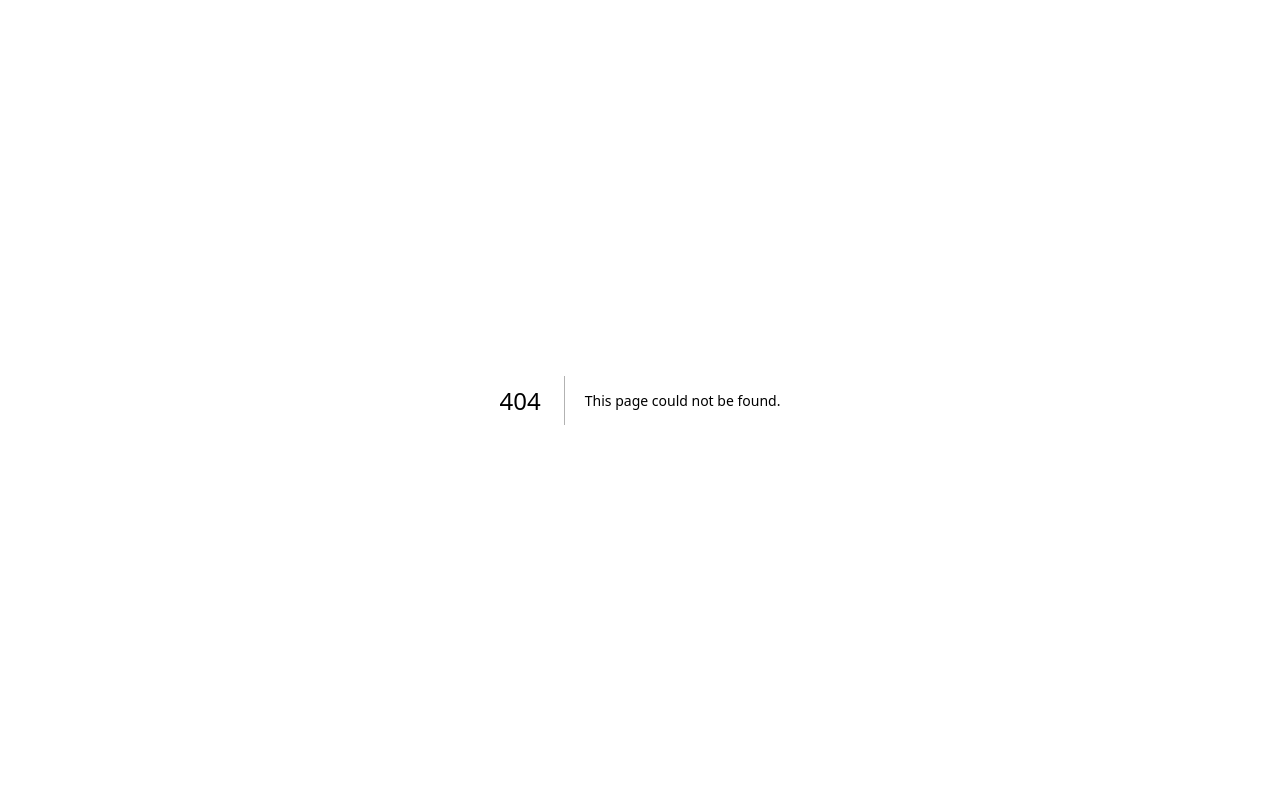
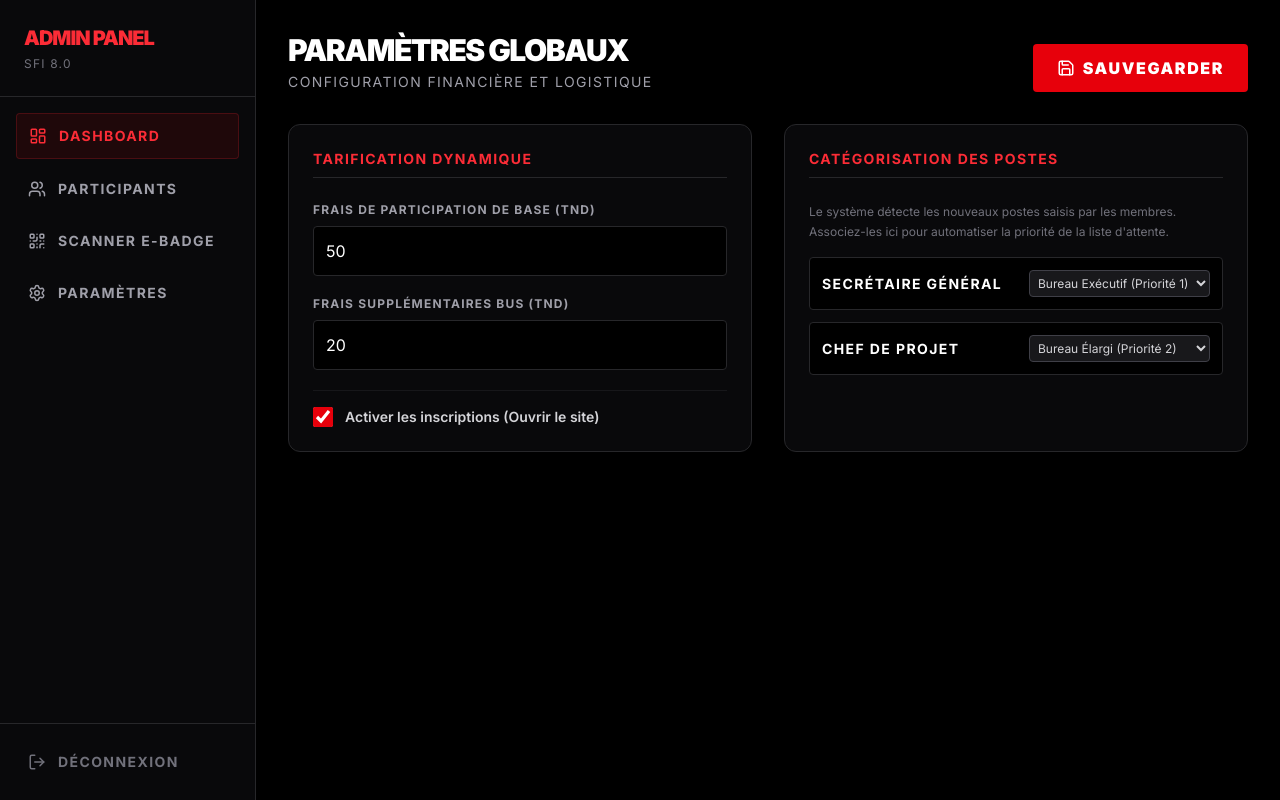
Before and after one commit to yessinebenfraj106-byte/sfi, a Next.js app: page /admin/settings in a window 1280 px wide. Before the commit this address had no page. Built offline with nearby package versions, Linux system fonts and the light colour scheme.

Commit message:
feat: complete admin panel users and settings pages

```diff
--- /dev/null
+++ b/src/app/admin/settings/page.tsx
@@ -0,0 +1,90 @@
+"use client";
+
+import { Save } from "lucide-react";
+import { toast } from "sonner";
+import { useState } from "react";
+
+export default function AdminSettings() {
+  const [loading, setLoading] = useState(false);
+
+  const handleSave = (e: React.FormEvent) => {
+    e.preventDefault();
+    setLoading(true);
+    toast.success("Paramètres mis à jour avec succès !");
+    setTimeout(() => setLoading(false), 1000);
+  };
+
+  return (
+    <div className="p-8 max-w-5xl">
+      <header className="mb-8 flex justify-between items-end">
+        <div>
+          <h1 className="text-3xl font-black uppercase tracking-tighter">Paramètres Globaux</h1>
+          <p className="text-zinc-400 text-sm mt-1 tracking-widest uppercase">Configuration Financière et Logistique</p>
+        </div>
+        <button
+          onClick={handleSave}
+          disabled={loading}
+          className="flex items-center gap-2 bg-red-600 hover:bg-red-700 text-white px-6 py-3 rounded font-black uppercase tracking-widest transition-all active:scale-95 disabled:opacity-50"
+        >
+          <Save size={18} /> {loading ? "Sauvegarde..." : "Sauvegarder"}
+        </button>
+      </header>
+
+      <div className="grid grid-cols-1 lg:grid-cols-2 gap-8">
+
+        {/* Section Tarification */}
+        <div className="bg-zinc-950 border border-zinc-800 rounded-xl p-6 shadow-lg">
+          <h2 className="text-red-500 font-bold uppercase tracking-widest text-sm mb-6 border-b border-zinc-800 pb-2">Tarification Dynamique</h2>
+
+          <div className="space-y-5">
+            <div>
+              <label className="block text-xs font-bold text-zinc-400 uppercase tracking-widest mb-2">Frais de Participation de Base (TND)</label>
+              <input type="number" defaultValue={50} className="w-full bg-black border border-zinc-800 rounded p-3 text-white focus:outline-none focus:border-red-500 transition-colors" />
+            </div>
+
+            <div>
+              <label className="block text-xs font-bold text-zinc-400 uppercase tracking-widest mb-2">Frais Supplémentaires Bus (TND)</label>
+              <input type="number" defaultValue={20} className="w-full bg-black border border-zinc-800 rounded p-3 text-white focus:outline-none focus:border-red-500 transition-colors" />
+            </div>
+
+            <div className="pt-4 border-t border-zinc-800/50">
+              <label className="flex items-center gap-3 cursor-pointer">
+                <input type="checkbox" defaultChecked className="w-5 h-5 accent-red-600 bg-black border-zinc-700 rounded cursor-pointer" />
+                <span className="text-sm font-semibold text-zinc-300">Activer les inscriptions (Ouvrir le site)</span>
+              </label>
+            </div>
+          </div>
+        </div>
+
+        {/* Section Apprentissage des Postes */}
+        <div className="bg-zinc-950 border border-zinc-800 rounded-xl p-6 shadow-lg">
+          <h2 className="text-red-500 font-bold uppercase tracking-widest text-sm mb-6 border-b border-zinc-800 pb-2">Catégorisation des Postes</h2>
+          <p className="text-xs text-zinc-500 mb-4 leading-relaxed">
+            Le système détecte les nouveaux postes saisis par les membres. Associez-les ici pour automatiser la priorité de la liste d'attente.
+          </p>
+
+          <div className="space-y-3">
+            <div className="flex items-center justify-between bg-black border border-zinc-800 p-3 rounded">
+              <span className="text-sm font-bold uppercase tracking-widest text-white">Secrétaire Général</span>
+              <select className="bg-zinc-900 border border-zinc-700 text-xs text-zinc-300 rounded p-1 focus:outline-none">
+                <option>Bureau Exécutif (Priorité 1)</option>
+                <option>Bureau Élargi (Priorité 2)</option>
+                <option>Membre (Priorité 3)</option>
+              </select>
+            </div>
+
+            <div className="flex items-center justify-between bg-black border border-zinc-800 p-3 rounded">
+              <span className="text-sm font-bold uppercase tracking-widest text-white">Chef de Projet</span>
+              <select className="bg-zinc-900 border border-zinc-700 text-xs text-zinc-300 rounded p-1 focus:outline-none">
+                <option>Bureau Élargi (Priorité 2)</option>
+                <option>Bureau Exécutif (Priorité 1)</option>
+                <option>Membre (Priorité 3)</option>
+              </select>
+            </div>
+          </div>
+        </div>
+
+      </div>
+    </div>
+  );
+}
```
Also changed, not shown: src/app/admin/users/page.tsx (added).
